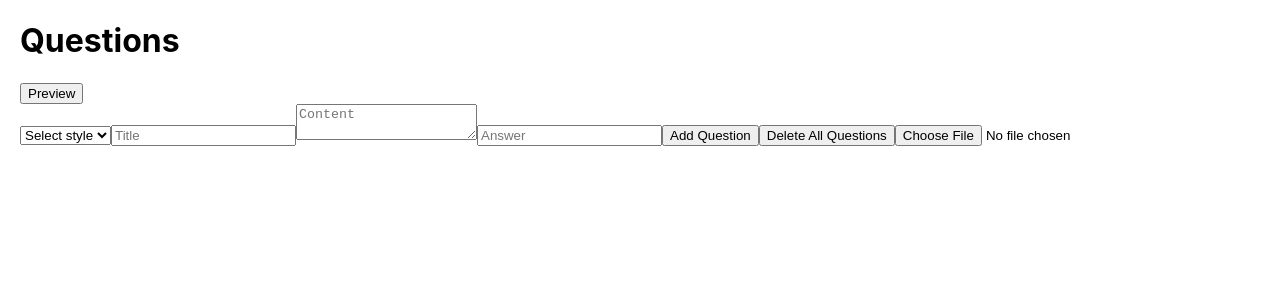
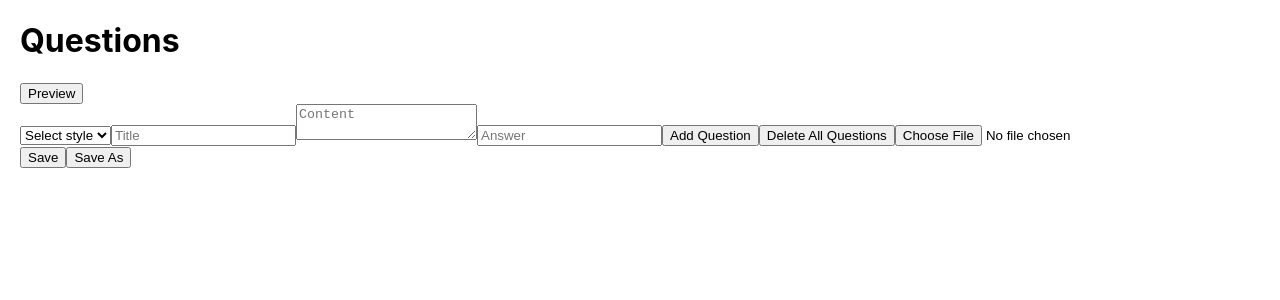
Before and after one commit to emmagort/Diss, a React (Create React App) app in the folder my-app/: page /teacher in a window 1280 px wide. Shown: the top 300 px of the page. Built offline with nearby package versions, Linux system fonts and the light colour scheme.

Commit message:
Read in from files and write on to files is working

```diff
--- a/my-app/src/pages/Student.js
+++ b/my-app/src/pages/Student.js
@@ -135,7 +135,7 @@ function handleClickLine(event) {
 
     {questions.map((question, index) => (
       <div key={index}>
-        <h1>The question is: {question.title}</h1>
+        <h2>{question.title}</h2>
         <p onMouseUp={
             question.style === 'highlight' ? handleHighlight :
             question.style === 'box' ? handleBox :
--- a/my-app/src/pages/Teacher.js
+++ b/my-app/src/pages/Teacher.js
@@ -10,22 +10,25 @@ export default function Teacher(){
   const [newQuestion, setNewQuestion] = useState({ style: '', title: '', content: '', answer: '' });
   const [editingIndex, setEditingIndex] = useState(null);
   const [selectedQuestionIndex, setSelectedQuestionIndex] = useState(null);
-
+  const [filename, setFilename] = useState('questions.txt');
 
   const handleImport = (event) => {
+
     const file = event.target.files[0];
     const reader = new FileReader();
 
     reader.onload = (event) => {
-      const blocks = event.target.result.split('----Answer:\n');
+      const blocks = event.target.result.split('\n----Style:');
       const questions = [];
 
       for (const block of blocks) {
-        const [questionPart, answer] = block.split('----Content:\n');
-        const lines = questionPart.split('\n');
+        if (block.trim() === '') continue; // Skip empty blocks
+
+        const lines = block.split('\n');
         const style = lines[0].split('----Style: ')[1];
         const title = lines[1].split('----Question: ')[1];
-        const content = lines.slice(2).join('\n');
+        const content = lines[2].split('----Content: ')[1];
+        const answer = lines[3].split('----Answer: ')[1];
 
         questions.push({ style, title, content, answer });
       }
@@ -36,6 +39,37 @@ export default function Teacher(){
     reader.readAsText(file);
   };
 
+
+  const handleExport = (filename) => {
+    const content = questions.map(question =>
+      `----Style: ${question.style}\n----Question: ${question.title}\n----Content: ${question.content}\n----Answer: ${question.answer}`
+    ).join('\n');
+
+    const blob = new Blob([content], { type: 'text/plain' });
+    const url = URL.createObjectURL(blob);
+
+    const link = document.createElement('a');
+    link.href = url;
+    link.download = filename;
+    link.click();
+
+    // Clean up
+    URL.revokeObjectURL(url);
+    link.remove();
+  };
+
+  const handleSave = () => {
+    handleExport(filename);
+  };
+
+  const handleSaveAs = () => {
+    const newFilename = prompt('Enter new filename:');
+    if (newFilename) {
+      setFilename(newFilename);
+      handleExport(newFilename);
+    }
+  };
+
   const handleTitleClick = (index) => {
     if (selectedQuestionIndex === index) {
       setSelectedQuestionIndex(null);
@@ -43,6 +77,7 @@ export default function Teacher(){
       setSelectedQuestionIndex(index);
     }
   };
+
 
   useEffect(() => {
     localStorage.setItem('questions', JSON.stringify(questions));
@@ -108,6 +143,7 @@ export default function Teacher(){
             <>
               <p style={{fontFamily: 'monospace', whiteSpace:'pre-wrap'}}>{question.content}</p>
               <p>The answer is: {question.answer}</p>
+              <p>The style is: {question.style}</p>
               <button onClick={() => handleDeleteQuestion(index)}>Delete Question</button>
               <button onClick={() => handleEditQestion(index)}>Edit Question</button>
             </>
@@ -131,6 +167,10 @@ export default function Teacher(){
         <button onClick={handleDeleteAllQuestions}>Delete All Questions</button>
         <input type="file" onChange={handleImport} />
       </div>
+      <div>
+      <button onClick={handleSave}>Save</button>
+      <button onClick={handleSaveAs}>Save As</button>
+      </div>
     </div>
   );
 }
```
